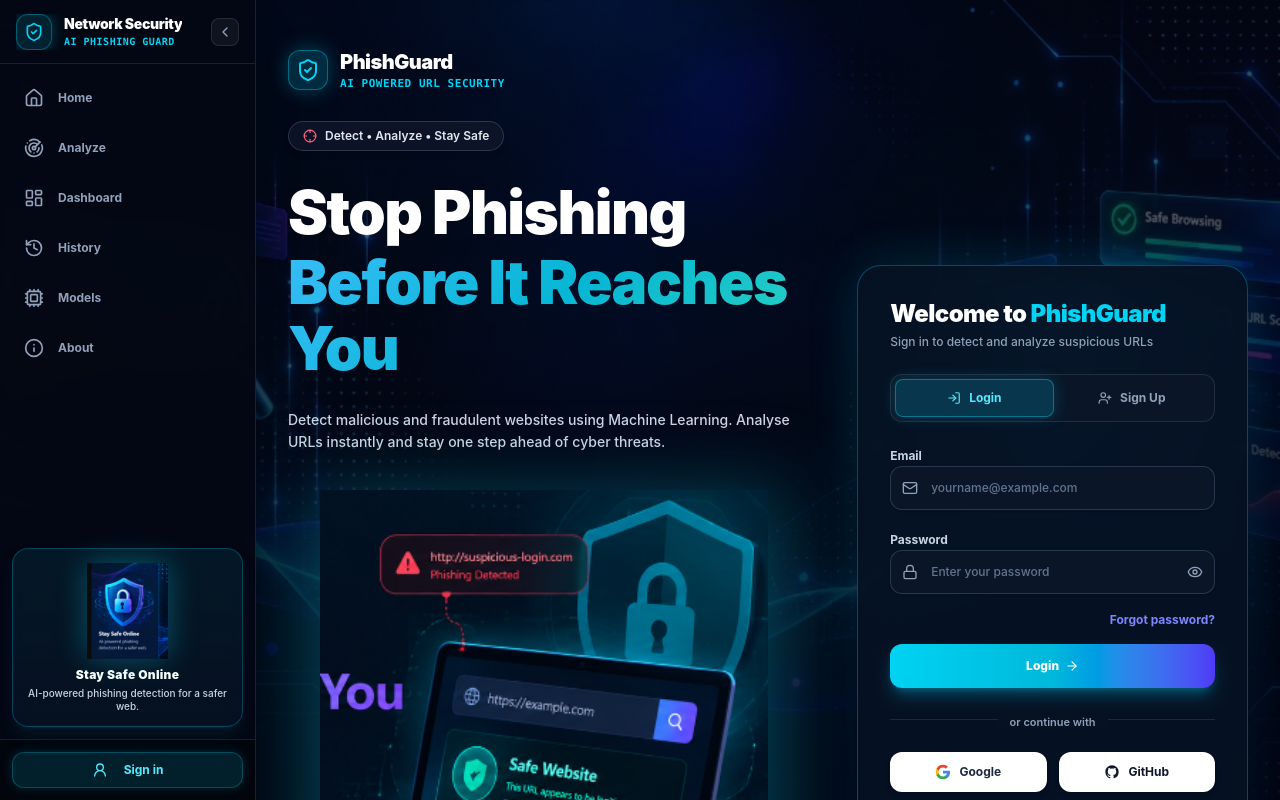
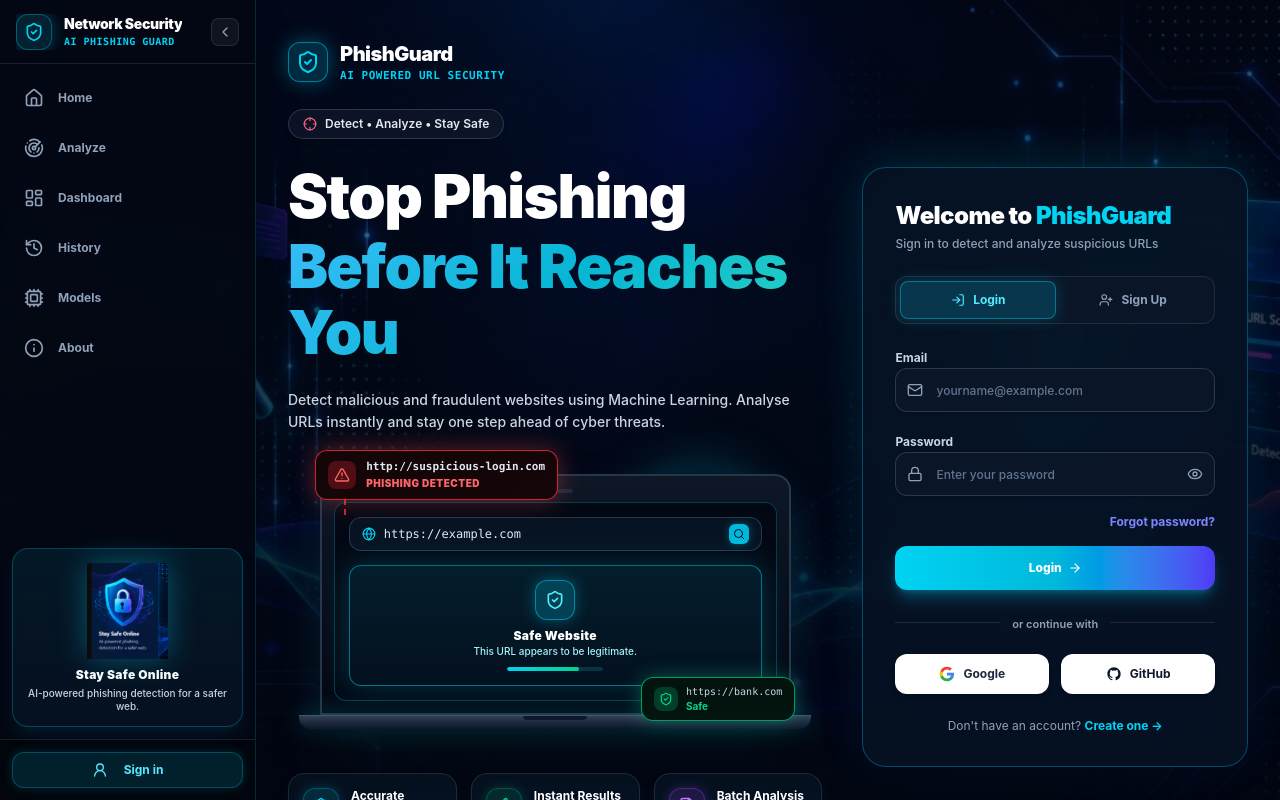
Before and after one commit to SarthakPatkar2006/PhishGuard-An-Explainable-Machine-Learning-System-for-Phishing-URL-Detection, a React (Vite) app in the folder frontend/: page /auth in a window 1280 px wide. Shown: the top 800 px of the page. Built offline with nearby package versions, Linux system fonts and the light colour scheme; no server answers.

Commit message:
fix(auth): replace low-resolution cropped raster image with crisp native vector mockup and razor-sharp typography

```diff
--- a/frontend/src/pages/AuthPage.tsx
+++ b/frontend/src/pages/AuthPage.tsx
@@ -13,14 +13,16 @@
   FileSpreadsheet,
   ArrowRight,
   UserPlus,
-  LogIn
+  LogIn,
+  AlertTriangle,
+  Globe,
+  Search
 } from "lucide-react";
 
 import { Button } from "../components/ui/button";
 import { Input } from "../components/ui/input";
 import { Label } from "../components/ui/label";
 import type { AuthCredentials, AuthUser } from "../lib/types";
-import authLaptopImg from "../assets/auth-laptop.png";
 
 interface AuthPageProps {
   authError: string;
@@ -80,13 +82,13 @@
   }
 
   return (
-    <main className="relative isolate min-h-[calc(100vh-65px)] flex items-center justify-center px-4 py-12 sm:px-6 lg:px-8">
-      <div className="mx-auto w-full max-w-7xl grid gap-12 lg:grid-cols-[1.2fr_0.9fr] lg:items-center">
-        {/* Left Side: Brand, Hero & Visual Illustration */}
-        <div className="space-y-7">
+    <main className="relative isolate min-h-[calc(100vh-65px)] flex items-center justify-center px-4 py-10 sm:px-6 lg:px-8">
+      <div className="mx-auto w-full max-w-7xl grid gap-10 lg:grid-cols-[1.22fr_0.88fr] lg:items-center">
+        {/* Left Side: Brand, Hero & Ultra-Crisp Cyber Visual */}
+        <div className="space-y-6">
           {/* Brand Logo & Name */}
           <div className="flex items-center gap-3">
-            <span className="grid h-10 w-10 shrink-0 place-items-center rounded-xl border border-cyan-400/40 bg-cyan-500/20 text-cyan-400 shadow-[0_0_20px_rgba(6,182,212,0.35)]">
+            <span className="grid h-10 w-10 shrink-0 place-items-center rounded-xl border border-cyan-400/50 bg-cyan-500/20 text-cyan-400 shadow-[0_0_20px_rgba(6,182,212,0.4)]">
               <ShieldCheck className="h-6 w-6" />
             </span>
             <div>
@@ -118,20 +120,82 @@
             Detect malicious and fraudulent websites using Machine Learning. Analyse URLs instantly and stay one step ahead of cyber threats.
           </p>
 
-          {/* Laptop & Threats Graphic */}
-          <div className="relative group max-w-lg py-2">
-            <div className="absolute -inset-4 rounded-3xl bg-cyan-500/15 blur-2xl opacity-60" />
-            <div className="relative flex items-center justify-center">
-              <img
-                src={authLaptopImg}
-                alt="Phishing Detection Simulation"
-                className="w-full max-w-md h-auto object-contain drop-shadow-[0_15px_35px_rgba(6,182,212,0.3)] transition-transform duration-300 hover:scale-[1.02]"
-              />
+          {/* Ultra-Crisp Vector/CSS Cyber Security Laptop Mockup (100% Vector, Zero Blur) */}
+          <div className="relative mx-auto w-full max-w-lg py-4">
+            {/* Ambient Background Glow Shield */}
+            <div className="absolute top-1 right-8 -z-0 h-44 w-40 opacity-40 blur-sm pointer-events-none">
+              <div className="h-full w-full rounded-t-full border-2 border-cyan-400/60 bg-gradient-to-b from-cyan-500/30 to-blue-600/10 shadow-[0_0_50px_rgba(6,182,212,0.5)] flex items-center justify-center">
+                <Lock className="h-16 w-16 text-cyan-300/60" />
+              </div>
+            </div>
+
+            {/* Floating Red Warning Badge (Top Left with glowing pointer) */}
+            <div className="absolute -top-2 left-2 sm:left-4 z-20 flex items-center gap-2.5 rounded-xl border border-red-500/80 bg-[#160608]/95 px-3 py-2 shadow-[0_0_25px_rgba(239,68,68,0.4)] backdrop-blur-md">
+              <span className="grid h-7 w-7 place-items-center rounded-lg bg-red-500/25 text-red-400">
+                <AlertTriangle className="h-4 w-4" />
+              </span>
+              <div>
+                <span className="block text-[11px] font-mono font-bold text-slate-200">http://suspicious-login.com</span>
+                <span className="block text-[10px] font-black uppercase tracking-wider text-red-400">Phishing Detected</span>
+              </div>
+              {/* Dotted pointer to laptop screen */}
+              <div className="hidden sm:block absolute -bottom-4 left-7 h-4 w-0.5 border-l-2 border-dashed border-red-500/80" />
+            </div>
+
+            {/* Floating Green Verified Badge (Bottom Right) */}
+            <div className="absolute bottom-6 right-2 sm:right-4 z-20 flex items-center gap-2 rounded-xl border border-emerald-500/80 bg-[#04140d]/95 px-3 py-1.5 shadow-[0_0_20px_rgba(16,185,129,0.4)] backdrop-blur-md">
+              <span className="grid h-6 w-6 place-items-center rounded-lg bg-emerald-500/25 text-emerald-400">
+                <ShieldCheck className="h-3.5 w-3.5" />
+              </span>
+              <div>
+                <span className="block text-[10px] font-mono text-slate-300">https://bank.com</span>
+                <span className="block text-[10px] font-bold text-emerald-400">Safe</span>
+              </div>
+            </div>
+
+            {/* Laptop Screen Bezel */}
+            <div className="relative mx-auto w-[92%] rounded-t-2xl border-2 border-slate-700/80 bg-gradient-to-b from-[#0e1726] to-[#040812] p-3 shadow-2xl shadow-cyan-950/70">
+              {/* Top Camera Notch */}
+              <div className="mx-auto mb-2 flex items-center justify-center gap-1.5">
+                <span className="h-1.5 w-1.5 rounded-full bg-slate-600" />
+                <span className="h-1 w-6 rounded-full bg-slate-800" />
+              </div>
+
+              {/* High-Resolution Screen Display Area */}
+              <div className="rounded-xl border border-cyan-500/30 bg-[#030914] p-3.5 shadow-inner">
+                {/* Browser URL bar */}
+                <div className="flex items-center justify-between rounded-xl border border-slate-700/80 bg-[#071322] px-3 py-1.5 shadow-sm">
+                  <div className="flex items-center gap-2">
+                    <Globe className="h-3.5 w-3.5 text-cyan-400" />
+                    <span className="text-xs font-mono font-medium text-slate-200">https://example.com</span>
+                  </div>
+                  <span className="grid h-5 w-5 place-items-center rounded-md bg-cyan-500 text-slate-950 shadow-[0_0_8px_rgba(6,182,212,0.4)]">
+                    <Search className="h-3 w-3" />
+                  </span>
+                </div>
+
+                {/* Center Live Verdict Card on Screen */}
+                <div className="mt-3.5 rounded-xl border border-cyan-400/50 bg-gradient-to-b from-cyan-950/50 to-[#041220]/90 p-3.5 text-center shadow-[0_0_30px_rgba(6,182,212,0.25)]">
+                  <div className="mx-auto grid h-10 w-10 place-items-center rounded-xl border border-cyan-400/50 bg-cyan-500/25 text-cyan-300 shadow-[0_0_15px_rgba(6,182,212,0.4)]">
+                    <ShieldCheck className="h-5 w-5" />
+                  </div>
+                  <h4 className="mt-2 text-xs font-black tracking-wide text-white">Safe Website</h4>
+                  <p className="text-[10px] text-cyan-200 font-medium">This URL appears to be legitimate.</p>
+                  <div className="mt-2 mx-auto h-1 w-24 rounded-full bg-cyan-950 overflow-hidden">
+                    <div className="h-full w-3/4 rounded-full bg-gradient-to-r from-cyan-400 to-emerald-400 shadow-[0_0_8px_rgba(6,182,212,0.5)]" />
+                  </div>
+                </div>
+              </div>
+            </div>
+
+            {/* Laptop Base (3D Keyboard Deck with blue neon underglow) */}
+            <div className="relative mx-auto h-3.5 w-full rounded-b-xl border-t border-slate-600 bg-gradient-to-b from-slate-700 via-slate-800 to-slate-900 shadow-[0_12px_30px_rgba(0,0,0,0.85),0_0_25px_rgba(6,182,212,0.35)]">
+              <div className="mx-auto h-1 w-16 rounded-b bg-slate-900" />
             </div>
           </div>
 
           {/* 3 Bottom Feature Cards */}
-          <div className="grid grid-cols-1 sm:grid-cols-3 gap-3.5 pt-2">
+          <div className="grid grid-cols-1 sm:grid-cols-3 gap-3.5 pt-1">
             {/* Feature 1 */}
             <div className="flex items-start gap-3 rounded-2xl border border-white/10 bg-[#071322]/80 p-3.5 backdrop-blur-md shadow-lg shadow-cyan-950/30">
               <div className="grid h-9 w-9 shrink-0 place-items-center rounded-xl border border-cyan-500/30 bg-cyan-500/15 text-cyan-400 shadow-[0_0_12px_rgba(6,182,212,0.25)]">
```
Also changed, not shown: frontend/src/assets/auth-left-banner.png (added).
